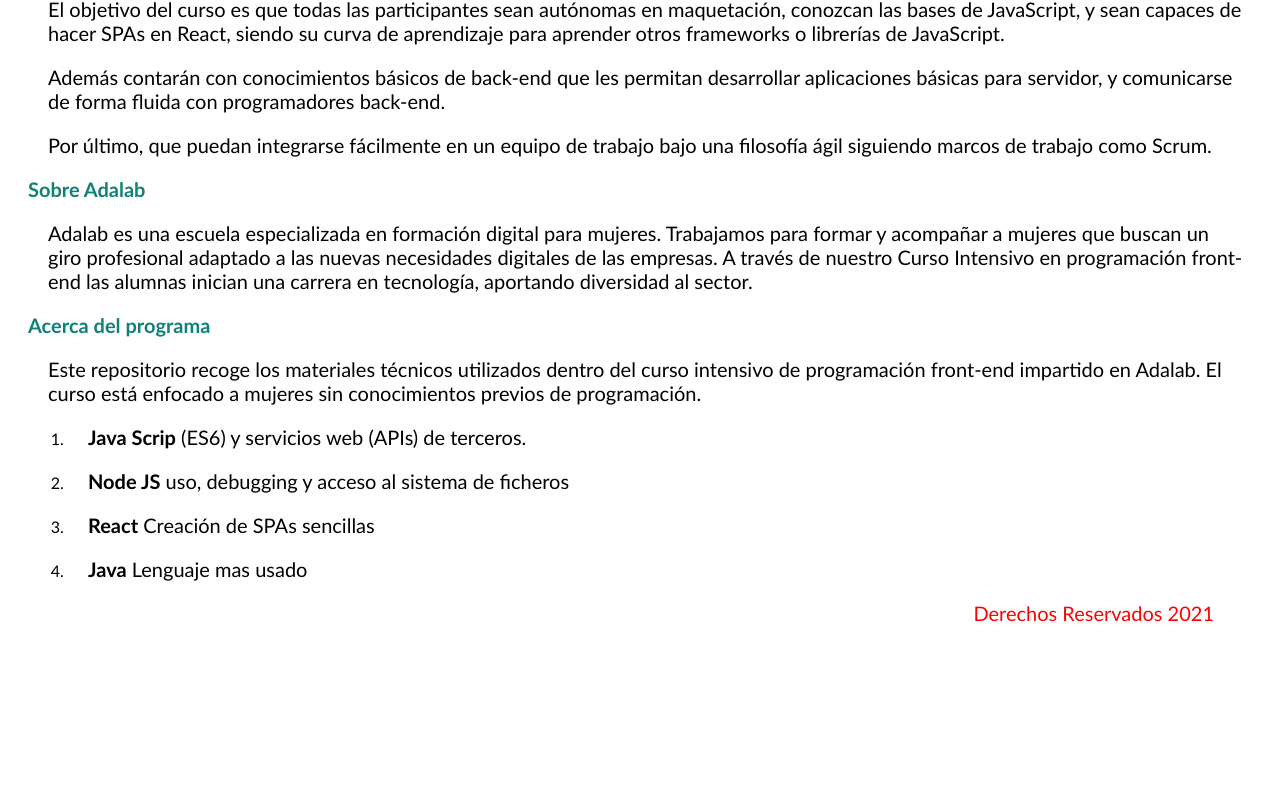
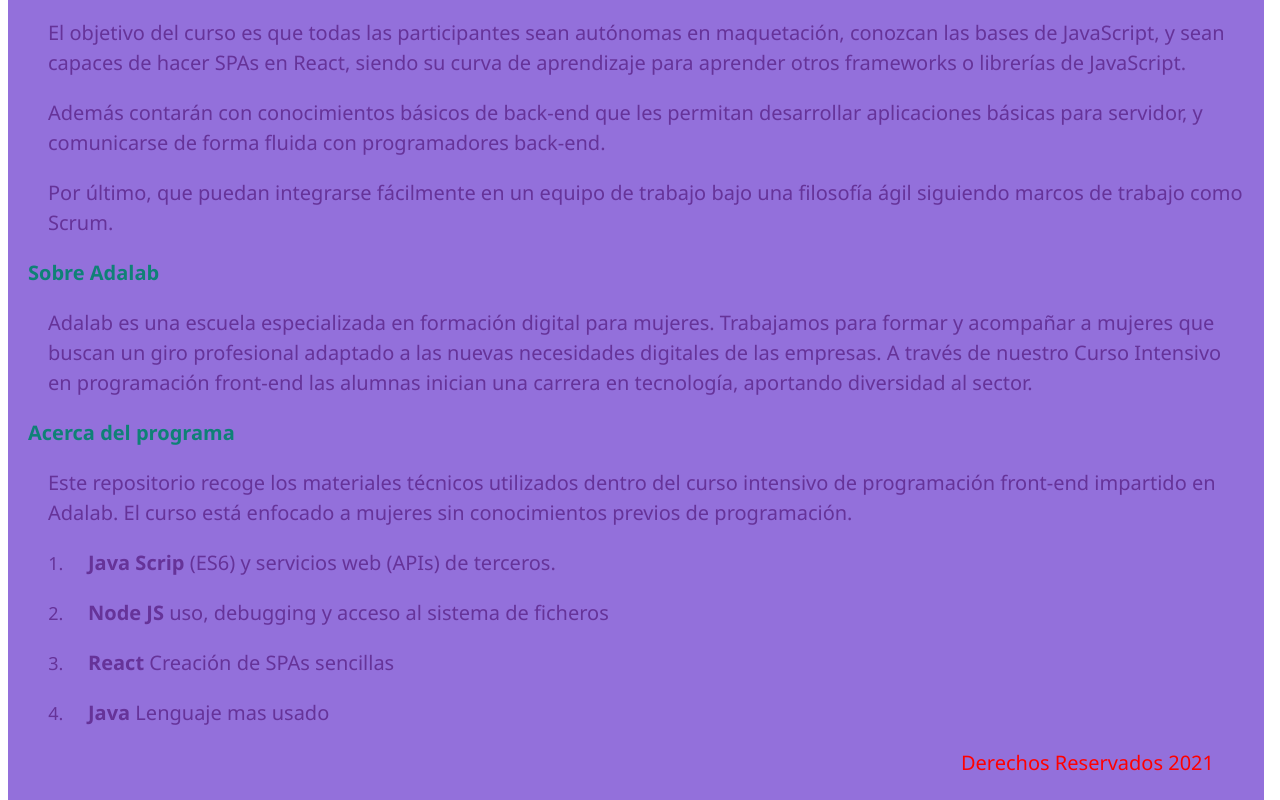
Before and after one commit to gabygilvargas/Ejercicios-Adalab, a plain HTML site: page modulo-1-leccion-02-ejercicio-04/index.html in a window 1280 px wide. Shown: the part 220-1020 px from the top of the page. Before the commit the page ends 893 px from the top, so only its background shows below. Drawn offline with Linux system fonts and the light colour scheme.

Commit message:
herencia class2

```diff
--- a/modulo-1-leccion-02-ejercicio-04/index.html
+++ b/modulo-1-leccion-02-ejercicio-04/index.html
@@ -8,7 +8,8 @@
 
     <link rel="stylesheet" href="./css/main.css">
 </head>
-<body>
+
+<body class="contenido_principal">
 
     <header>
         <h1>Mis lenguajes de Programación</h1>
```
